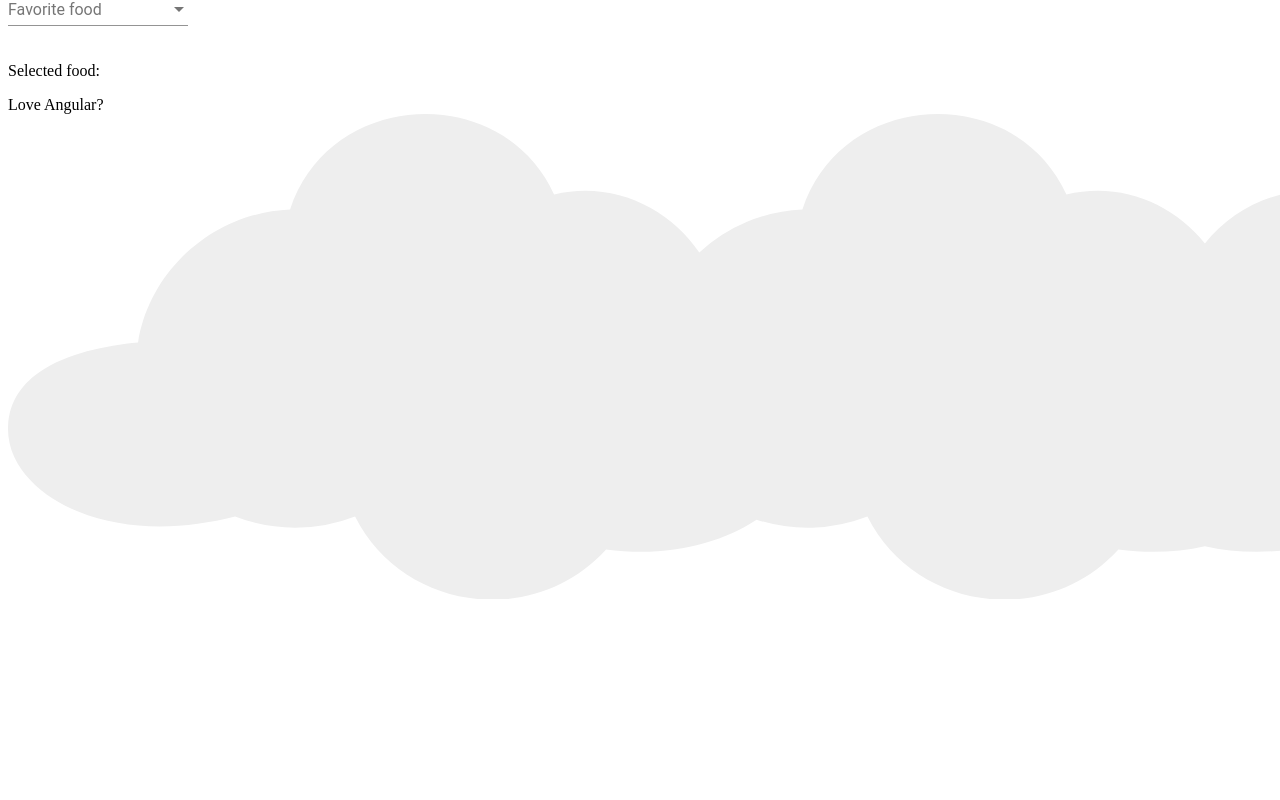
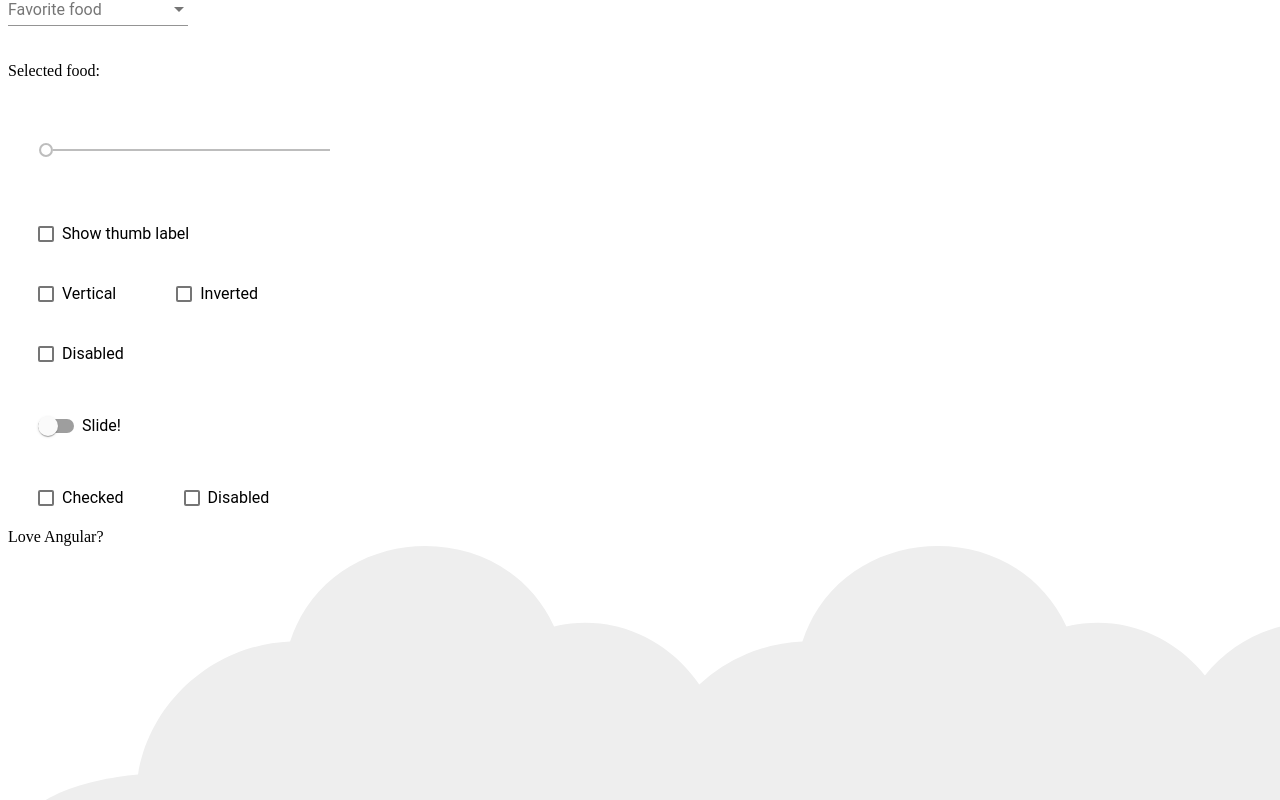
Before and after one commit to AntonijaPofuk/myFirstAngularApp, an Angular app in the folder my-first-angular-app/: page / in a window 1280 px wide. Shown: the part 900-1700 px from the top of the page. Before the commit the page ends 1511 px from the top, so only its background shows below. Built offline with nearby package versions, Linux system fonts and the light colour scheme.

Commit message:
Added more form control options

```diff
--- a/my-first-angular-app/src/app/app.component.css
+++ b/my-first-angular-app/src/app/app.component.css
@@ -6,7 +6,6 @@
 .tp-full-width {
   width: 100%;
 }
-
 .tp-h2 {
   margin: 10px;
 }
@@ -19,7 +18,6 @@
 .tp-margin {
   margin: 0 10px;
 }
-
 .tp-container {
   display: flex;
   flex-direction: column;
@@ -37,3 +35,12 @@
 .tp-selected-value {
   margin: 15px 0;
 }
+.tp-margin {
+   margin: 30px;
+}
+.mat-slider-horizontal {
+   width: 300px;
+}
+.mat-slider-vertical {
+   height: 300px;
+}
--- a/my-first-angular-app/src/app/app.component.html
+++ b/my-first-angular-app/src/app/app.component.html
@@ -97,6 +97,36 @@
   </mat-form-field>
   <p> Selected food: {{selectedValue}} </p>
 </form>
+
+<!--Slider-->
+<mat-slider
+   class = "tp-margin"
+   [disabled] = "disabled"
+   [invert] = "invert"
+   [thumbLabel] = "thumbLabel"
+   [(ngModel)] = "value"
+   [vertical] = "vertical">
+</mat-slider>
+<section class = "tp-section">
+   <mat-checkbox class = "tp-margin" [(ngModel)] = "thumbLabel">Show thumb label</mat-checkbox>
+</section>
+<section class = "tp-section">
+   <mat-checkbox class = "tp-margin" [(ngModel)] = "vertical">Vertical</mat-checkbox>
+   <mat-checkbox class = "tp-margin" [(ngModel)] = "invert">Inverted</mat-checkbox>
+</section>
+<section class = "tp-section">
+   <mat-checkbox class = "tp-margin" [(ngModel)] = "disabled">Disabled</mat-checkbox>
+</section>
+
+<!--Slide toggle-->
+<mat-slide-toggle   class = "tp-margin"
+   [checked] = "checked"   [disabled] = "disabled">
+   Slide!
+</mat-slide-toggle>
+<section class = "tp-section">
+   <mat-checkbox class = "tp-margin" [(ngModel)] = "checked">Checked</mat-checkbox>
+   <mat-checkbox class = "tp-margin" [(ngModel)] = "disabled">Disabled</mat-checkbox>
+</section>
 <!-- Footer -->
 <div>
   <footer>
--- a/my-first-angular-app/src/app/app.component.ts
+++ b/my-first-angular-app/src/app/app.component.ts
@@ -56,4 +56,9 @@ foods: Food[] = [
    {value: 'tacos', display: 'Tacos'}
 ];
 
+//slider values
+   invert = false;
+   thumbLabel = false;
+   value = 0;
+   vertical = false;
 }
--- a/my-first-angular-app/src/app/app.module.ts
+++ b/my-first-angular-app/src/app/app.module.ts
@@ -12,6 +12,8 @@ import {MatNativeDateModule, MatOptionModule} from '@angular/material/core';
 import {MatSelectModule} from '@angular/material/select';
 import {MatIconModule} from '@angular/material/icon';
 import {MatRadioModule} from '@angular/material/radio';
+import {MatSliderModule} from '@angular/material/slider';
+import {MatSlideToggleModule} from '@angular/material/slide-toggle';
 
 @NgModule({
   declarations: [
@@ -22,16 +24,18 @@ import {MatRadioModule} from '@angular/material/radio';
     BrowserModule,
     BrowserAnimationsModule,
     MatAutocompleteModule,
+    MatCheckboxModule,
     MatInputModule,
     MatDatepickerModule,
     MatNativeDateModule,
-    MatOptionModule, MatSelectModule, MatIconModule,
+    MatOptionModule,
+    MatSelectModule,
+    MatSliderModule,
+    MatSlideToggleModule,
+    MatIconModule,
     MatRadioModule,
     FormsModule,
-    MatCheckboxModule,
     ReactiveFormsModule
-
-
   ],
   providers: [],
   bootstrap: [AppComponent]
```
